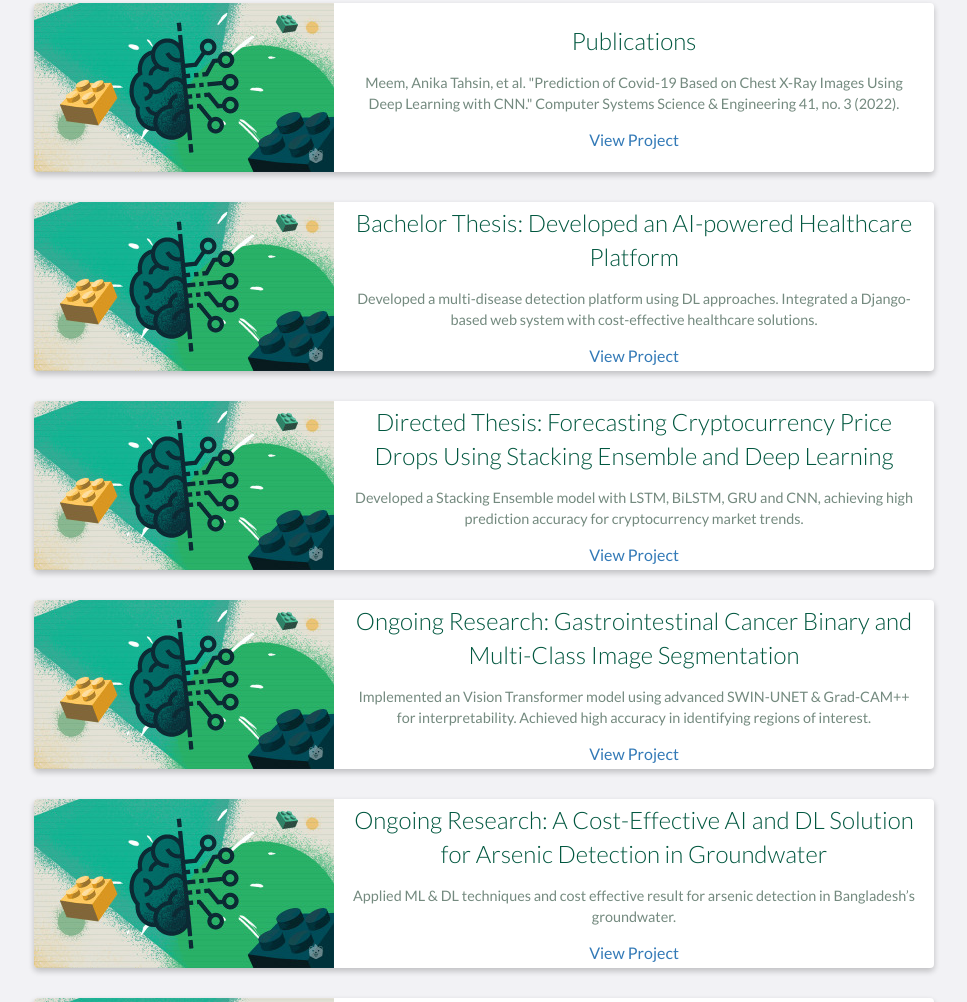
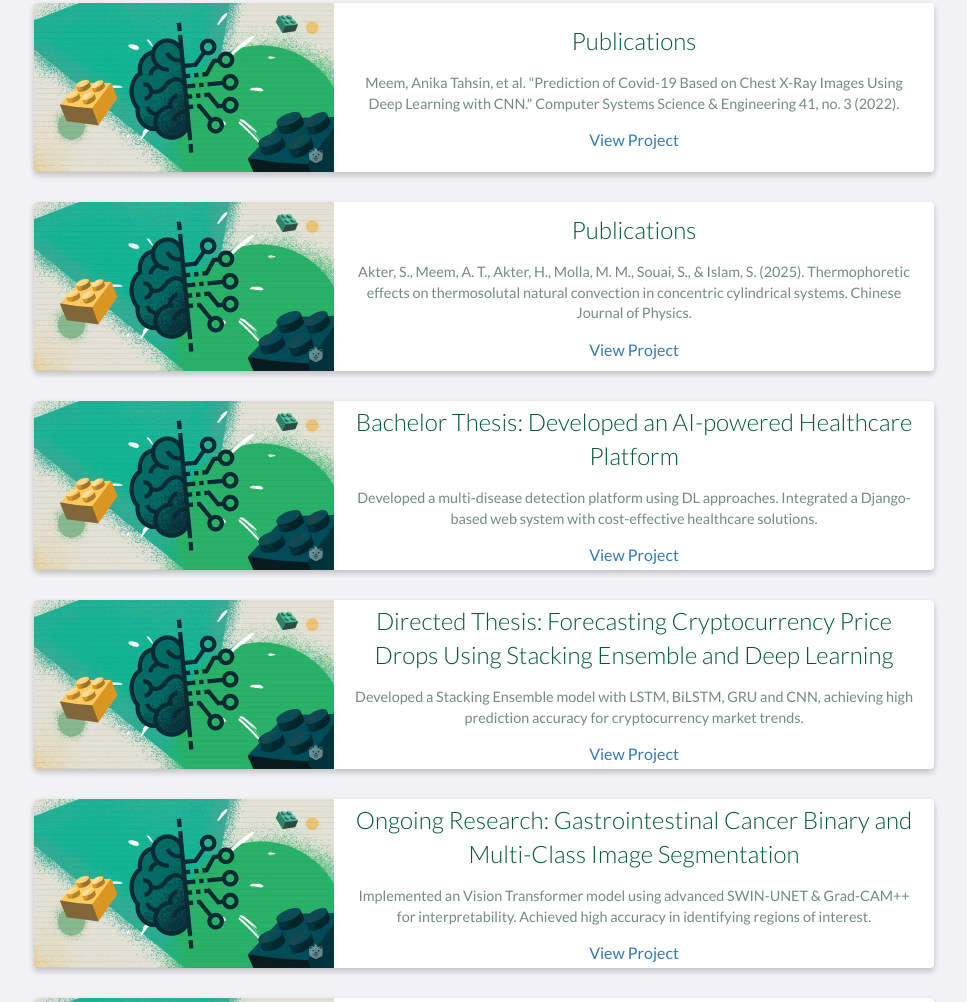
Before and after one commit to AnikaMeem/PortfolioATM, a website: page index.html in a window 1280 px wide. Shown: the part 2363-3365 px from the top of the page, without its empty margins (156-1123 px from the left). Drawn offline with nearby package versions, Linux system fonts and the light colour scheme.

Commit message:
index.html

```diff
--- a/index.html
+++ b/index.html
@@ -180,6 +180,20 @@ These creative outlets keep me inspired and grounded.</p>
                         Meem, Anika Tahsin, et al. "Prediction of Covid-19 Based on Chest X-Ray Images Using Deep Learning with CNN." Computer Systems Science & Engineering 41, no. 3 (2022).
                     </p>
                     <a href="https://doi.org/10.32604/csse.2022.021563">View Project</a>
+                </div>
+            </div>
+
+	    <!-- Project 2 -->
+            <div class="project shadow-large">
+                <div class="project-image">
+                    <img src="images/Gproject.jpg" />
+                </div>
+                <div class="project-info">
+                    <h3>Publications</h3>
+                    <p>
+                        Akter, S., Meem, A. T., Akter, H., Molla, M. M., Souai, S., & Islam, S. (2025). Thermophoretic effects on thermosolutal natural convection in concentric cylindrical systems. Chinese Journal of Physics.
+                    </p>
+                    <a href="https://doi.org/10.1016/j.cjph.2025.03.028">View Project</a>
                 </div>
             </div>
 
```
